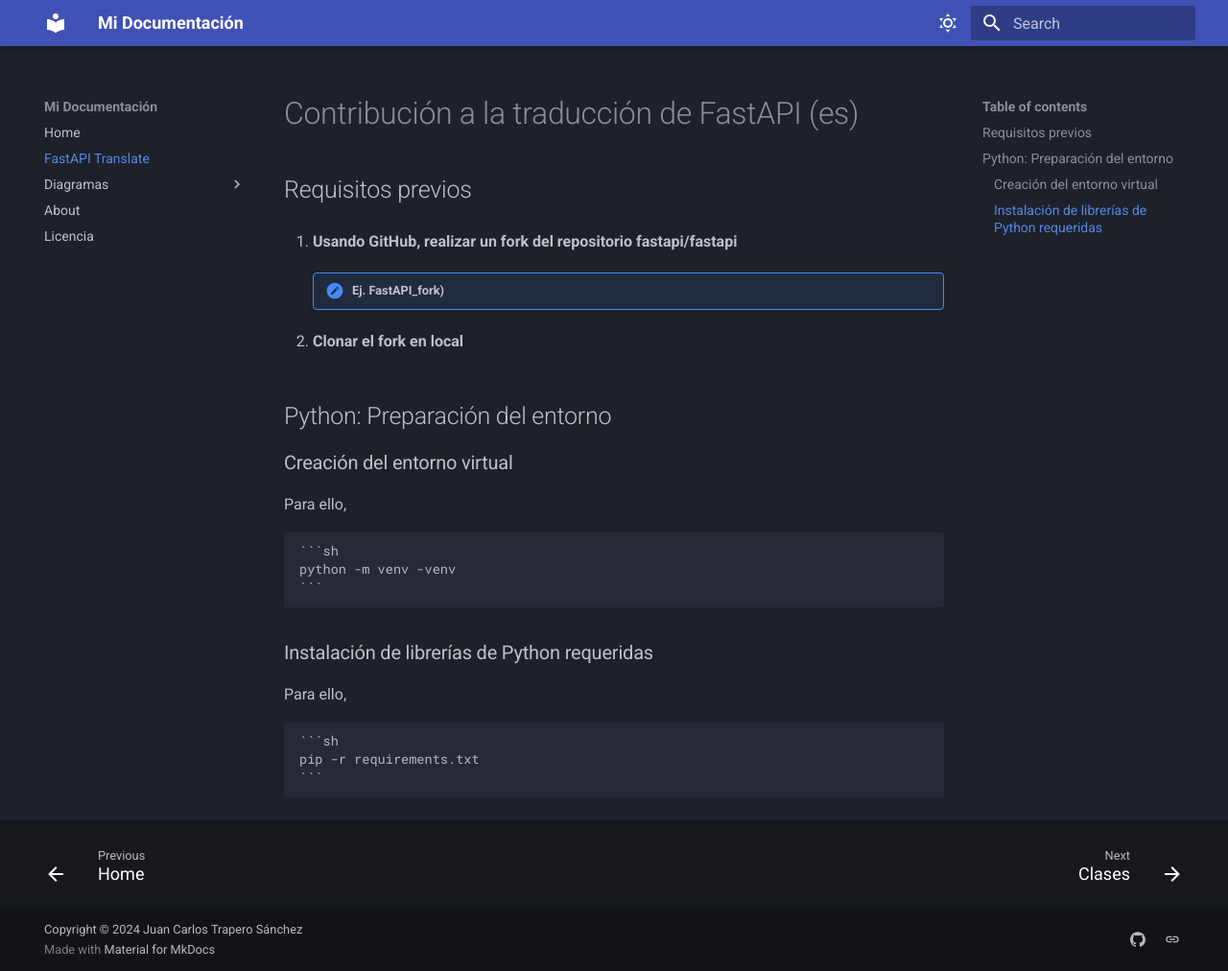
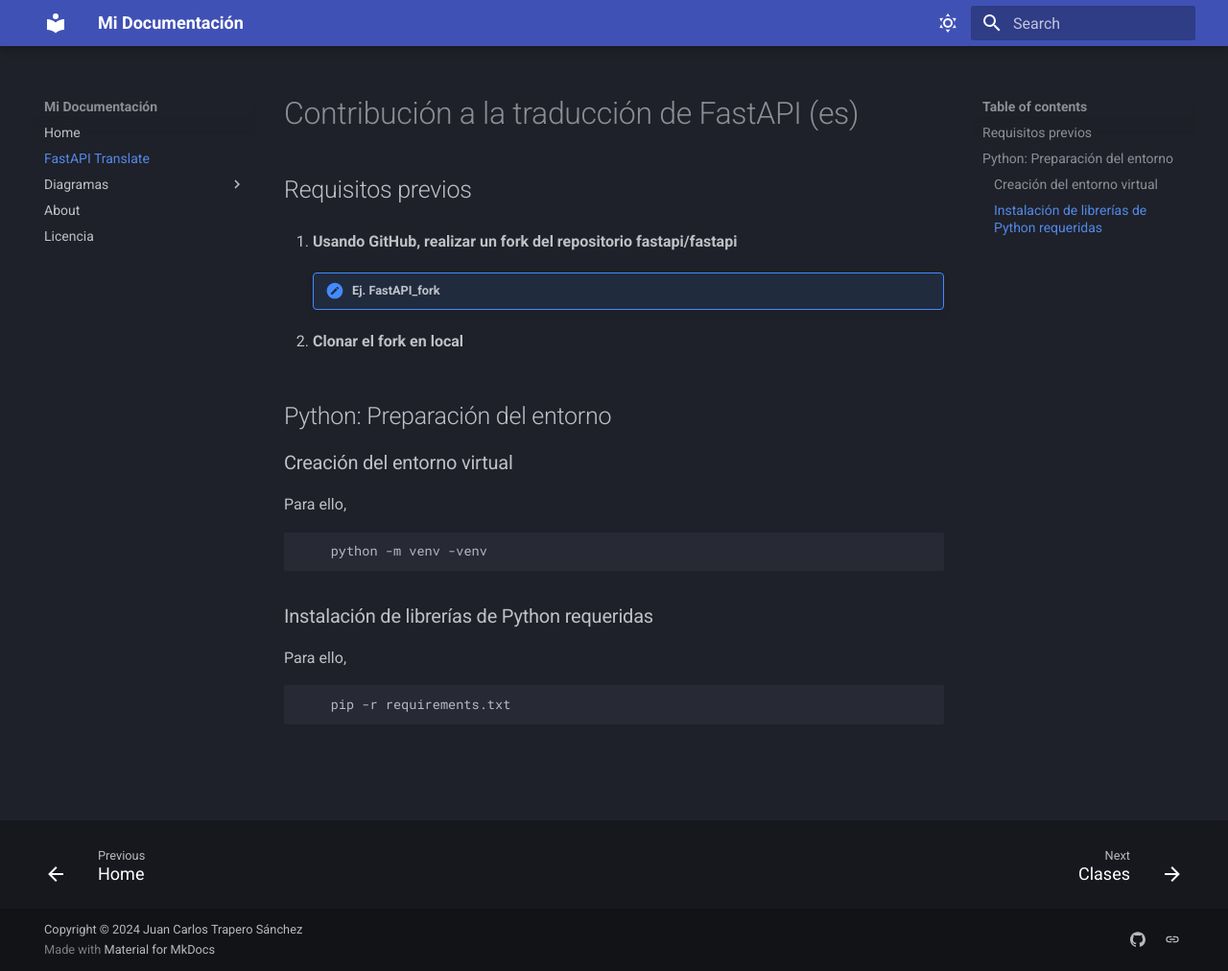
Before and after one commit to JCTrapero/mkdocs, an MkDocs documentation site: the page built from docs/FastAPI.md, in a window 1280 px wide and 1012 px high. Shown: the whole window at 96% size. Built offline with MkDocs 1.6.1 and Material for MkDocs 9.7.7, drawn with Linux system fonts in a browser that asks for light colours.

````diff
--- a/docs/FastAPI.md
+++ b/docs/FastAPI.md
@@ -4,7 +4,7 @@
 
 1. **Usando GitHub, realizar un fork del repositorio fastapi/fastapi**
 
-    !!! note annotate "Ej. FastAPI_fork)"
+    !!! note annotate "Ej. **FastAPI_fork**"
 
 2. **Clonar el fork en local**
 
@@ -15,14 +15,14 @@
 
 Para ello,
 
-    ```sh
+```sh
     python -m venv -venv
-    ```
+```
 
 ### Instalación de librerías de Python requeridas
 
 Para ello,
 
-    ```sh
+```sh
     pip -r requirements.txt
-    ```
+```
````
